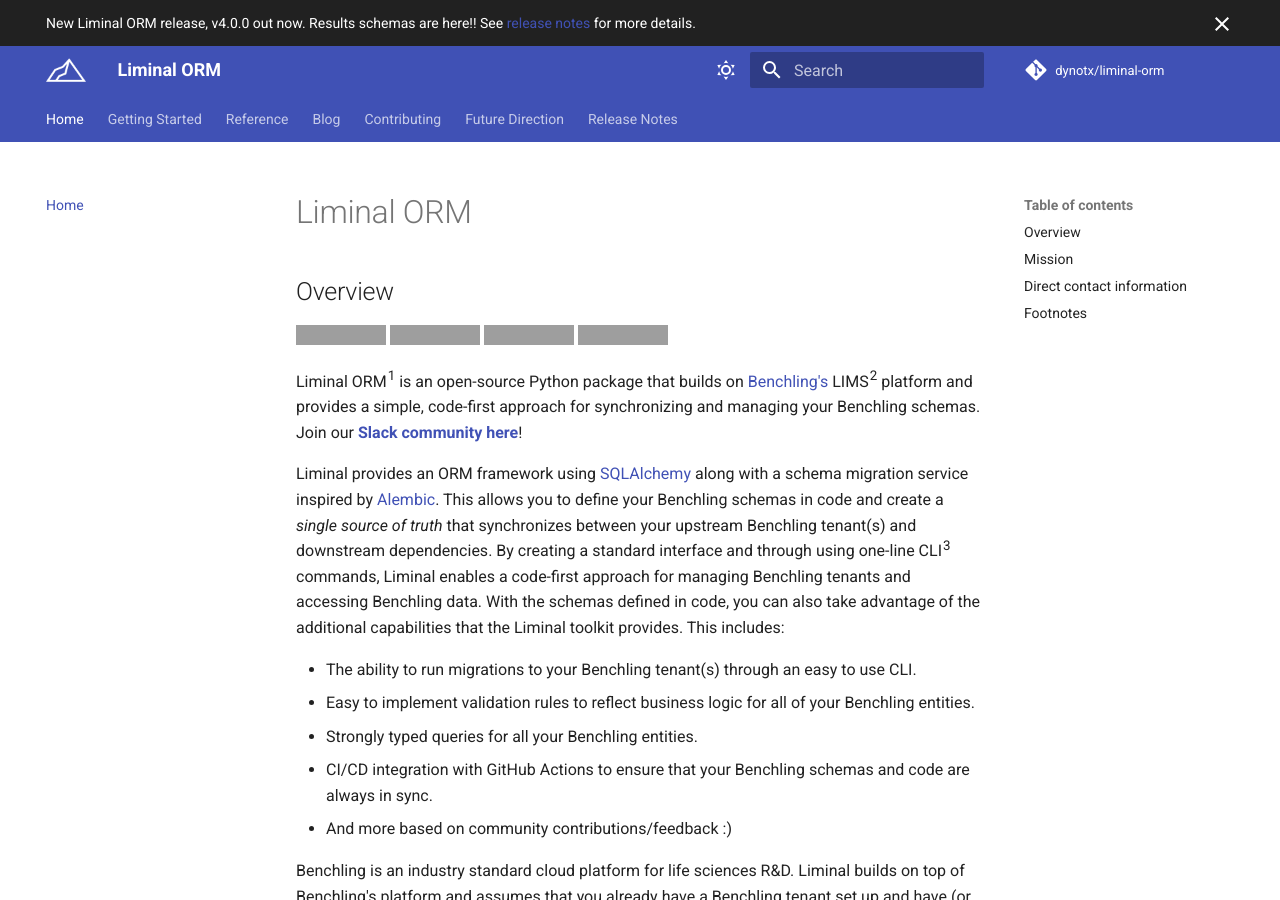
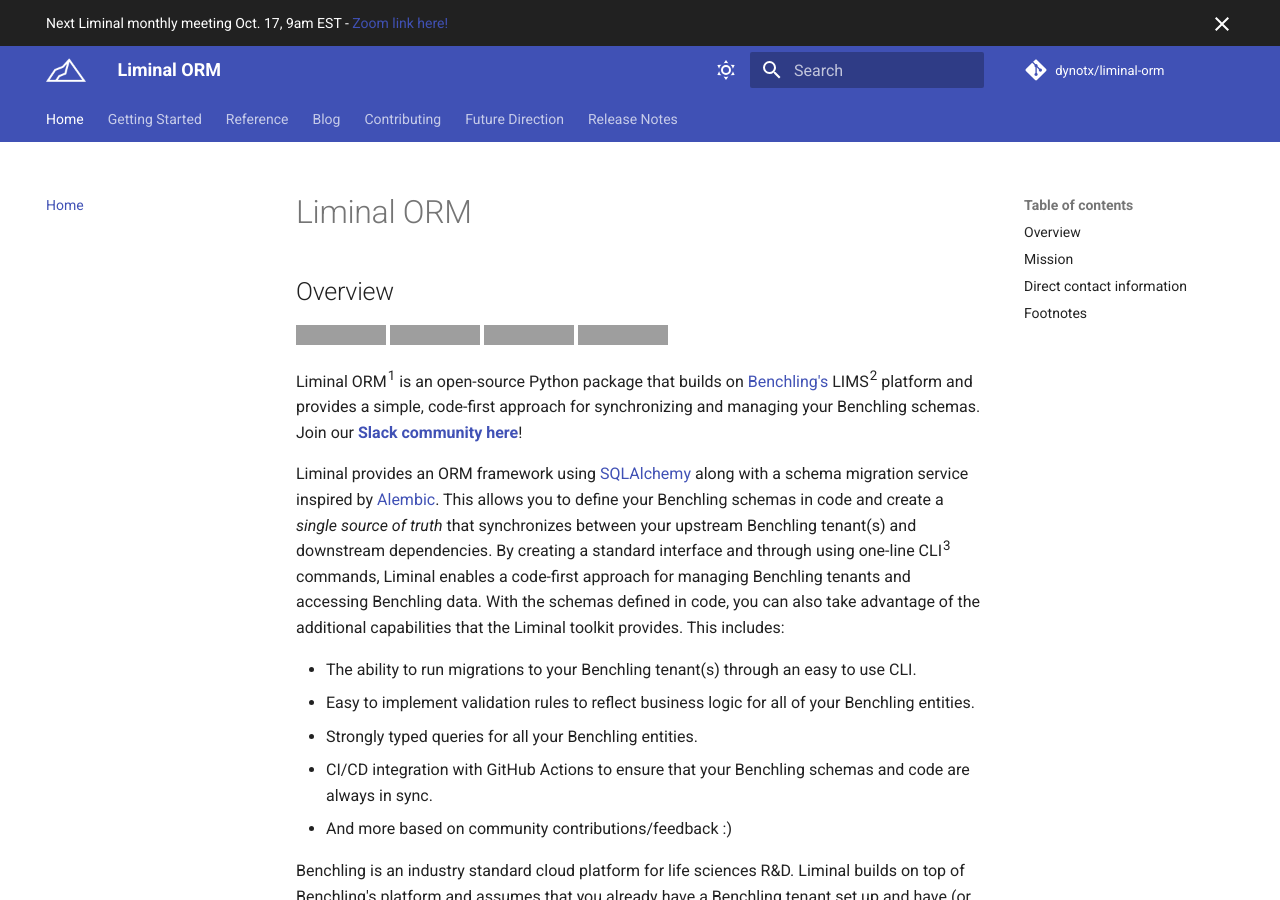
Before and after one commit to twigbio/liminal-orm, an MkDocs documentation site: the page built from docs/index.md, in a window 1280 px wide and 900 px high, cut to the strip 0-900 px from the top of the window. Built offline with MkDocs 1.6.1 and Material for MkDocs 9.7.7, drawn with Linux system fonts in a browser that asks for light colours; comment, search, counter and statistics services are not loaded; grey boxes are pictures that could not be loaded.

Commit message:
update announce (#162)
Co-authored-by: Nirmit Damania <nirmit.damania@dynotx.com>

```diff
--- a/docs/theme/announce.html
+++ b/docs/theme/announce.html
@@ -1,6 +1,7 @@
 <!-- the following line is displayed in the announcement bar -->
 <!-- keep length under 164 characters (less HTML tags) to fit on 1280px desktop window -->
-New Liminal ORM release, v4.0.0 out now. Results schemas are here!! See <a href="/liminal-orm/release-notes/#v400">release notes</a> for more details.
+Next Liminal monthly meeting Oct. 17, 9am EST - <a
+    href="https://dynotx.zoom.us/j/84892664995?pwd=rvDLYf7qfKkJVrnyWDr8fdBBrmllDV.1">Zoom link here!</a>
 
 <button class="md-banner__button md-icon" aria-label="Don't show this again" id="close-banner">
     <svg xmlns="http://www.w3.org/2000/svg" viewBox="0 0 24 24">
```
